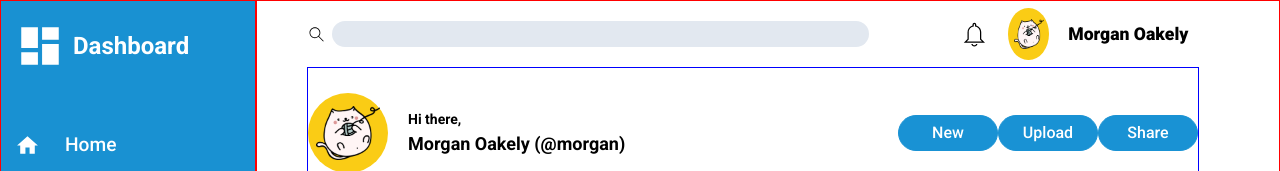
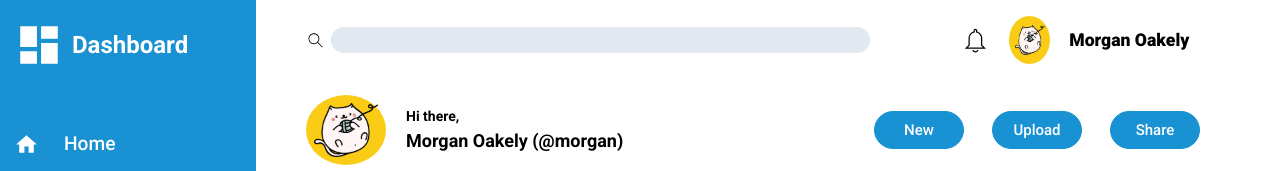
Before and after one commit to TheFutaBandit/adminDashboard_odin, a plain HTML site: page index.html in a window 1280 px wide. Shown: the top 171 px of the page. Drawn offline with Linux system fonts and the light colour scheme.

Commit message:
navbar Completed
Navbar Section complete

```diff
--- a/styles.css
+++ b/styles.css
@@ -30,7 +30,7 @@
     height: 100%;
   }
 
-  .sidebar, .navbar, .main-body {
+  .main-body {
     border: 1px solid red;
   }
 
@@ -106,15 +106,17 @@
 
   .navbar {
     grid-area: 1 / 2 / 2 / 3;
-    border: 1px solid red;
+    /* border: 1px solid red; */
     display: grid;
     grid-template-columns: 50px 1fr 80px;
     grid-template-rows: 1fr 2fr;
     /* padding-left: 0px; */
+    padding-top: 10px;
+    padding-bottom: 10px;
   }
 
   .navbar > .search-section + .profile-section {
-    border: 1px solid blue;
+    /* border: 1px solid blue; */
   }
 
   .navbar .search-section .user img {
@@ -202,6 +204,11 @@
     background-color: #facc15;
   }
 
+  .user_icon img {
+    min-height: 60%;
+    min-width: 60%;
+  }
+
 
 
   .navbar .profile-section {
@@ -224,7 +231,7 @@
   .profile-interact .user-icon {
     display: grid;
     background-color: #facc15;
-    height: 80px;
+    height: 70px;
     width: 80px;
     justify-items: center;
     align-items: center;
@@ -252,17 +259,21 @@
     justify-content: end;
     align-content: center;
     justify-items: center;
+    column-gap: 28px;
+    /* padding-right: 10px; */
   }
 
   .user-interact button {
     background-color: #1992d4;
-    min-width: 100px;
-    padding: 5px 0px;
+    min-width: 90px;
+    padding: 7px 0px;
     font-family: "Roboto";
     color: white;
     font-weight: 500;
     border: 1px solid #1992d4;
     border-radius: 20px;
+    font-size: 15px;
+    cursor: pointer;
   }
 
 
```
